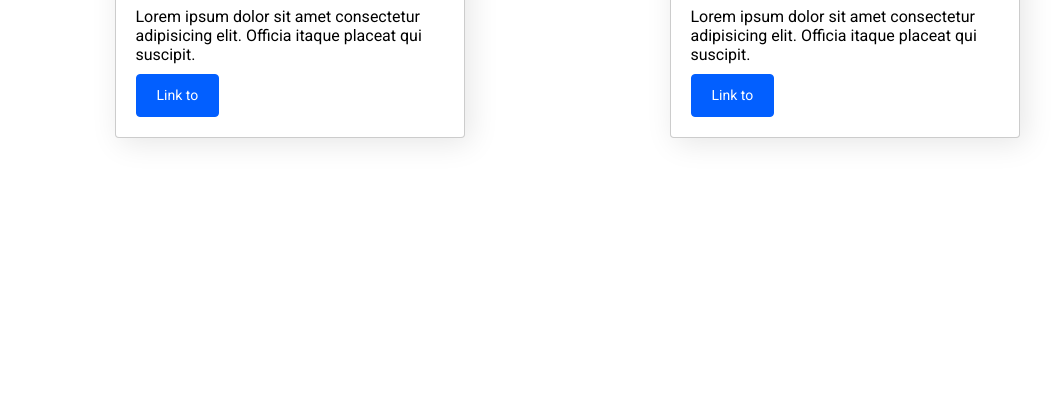
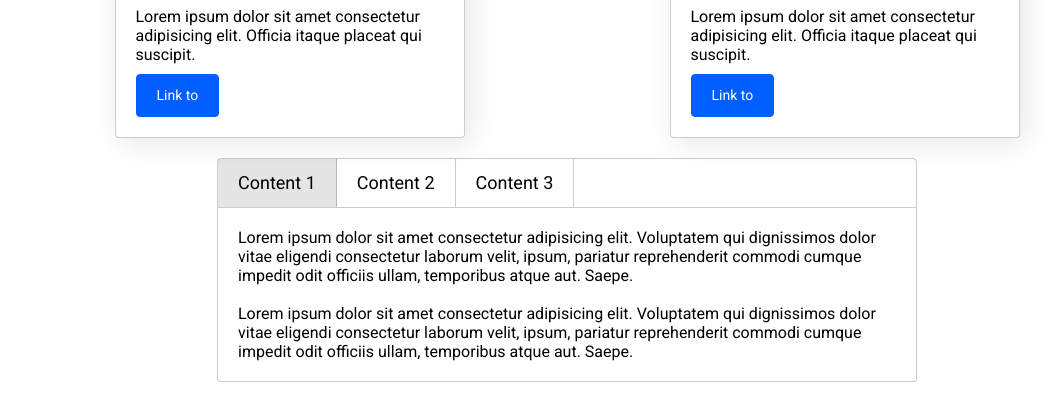
Before and after one commit to korzinmark/js_ui_library, a website: page src/index.html in a window 1280 px wide. Shown: the part 396-816 px from the top of the page, without its empty margins (73-1129 px from the left). Drawn offline with nearby package versions, Linux system fonts and the light colour scheme; files that its build step writes are made by us from their sources; files whose address does not match are found by name.

Commit message:
Creating tabs component

```diff
--- a/src/index.html
+++ b/src/index.html
@@ -90,9 +90,39 @@
             </div>
         </div>
 
+        <!-- Tabs -->
+        <div class="tab mt-20 block-center">
+            <div class="tab-panel" data-tabpanel>
+                <div class="tab-item tab-item--active">Content 1</div>
+                <div class="tab-item">Content 2</div>
+                <div class="tab-item">Content 3</div>
+            </div>
+            <div class="tab-content tab-content--active">
+                Lorem ipsum dolor sit amet consectetur adipisicing elit. Voluptatem qui dignissimos dolor vitae eligendi consectetur laborum velit, ipsum, pariatur reprehenderit commodi cumque impedit odit officiis ullam, temporibus atque aut. Saepe.
+                <br> <br>
+                Lorem ipsum dolor sit amet consectetur adipisicing elit. Voluptatem qui dignissimos dolor vitae eligendi consectetur laborum velit, ipsum, pariatur reprehenderit commodi cumque impedit odit officiis ullam, temporibus atque aut. Saepe.
+            </div>
+            <div class="tab-content">
+                Lorem ipsum dolor sit amet consectetur adipisicing elit. Voluptatem qui dignissimos dolor vitae eligendi consectetur laborum velit, ipsum, pariatur reprehenderit commodi cumque impedit odit officiis ullam, temporibus atque aut. Saepe.
+                <br> <br>
+                Lorem ipsum dolor sit amet consectetur adipisicing elit. Voluptatem qui dignissimos dolor vitae eligendi consectetur laborum velit, ipsum, pariatur reprehenderit commodi cumque impedit odit officiis ullam, temporibus atque aut. Saepe.
+                <br> <br>
+                Lorem ipsum dolor sit amet consectetur adipisicing elit. Voluptatem qui dignissimos dolor vitae eligendi consectetur laborum velit, ipsum, pariatur reprehenderit commodi cumque impedit odit officiis ullam, temporibus atque aut. Saepe.
+            </div>
+            <div class="tab-content">
+                Lorem ipsum dolor sit amet consectetur adipisicing elit. Voluptatem qui dignissimos dolor vitae eligendi consectetur laborum velit, ipsum, pariatur reprehenderit commodi cumque impedit odit officiis ullam, temporibus atque aut. Saepe.
+            </div>
+        </div>
+
+
     </div>
 
-    </div>
+    <br>
+    <br>
+    <br>
+    <br>
+    <br>
+    <br>
 
     <script src='script.js'></script>
 </body>
--- /dev/null
+++ b/src/js/lib/components/tab.js
@@ -0,0 +1,19 @@
+import $ from '../core';
+
+$.prototype.tab = function() {
+    for (let i = 0; i < this.length; i++) {
+        $(this[i]).click(() => {
+            $(this[i])
+                .addClass('tab-item--active')
+                .siblings()
+                .removeClass('tab-item--active')
+                .closest('.tab')
+                .find('.tab-content')
+                .removeClass('tab-content--active')
+                .eq($(this[i]).index())
+                .addClass('tab-content--active');
+        });
+    }
+};
+
+$('[data-tabpanel] .tab-item').tab();
--- a/src/js/lib/lib.js
+++ b/src/js/lib/lib.js
@@ -7,5 +7,6 @@ import './modules/actions';
 import './modules/effects';
 import './components/dropdown';
 import './components/modal';
+import './components/tab';
 
 export default $;
--- /dev/null
+++ b/src/sass/components/tab.scss
@@ -0,0 +1,30 @@
+.tab {
+    max-width: 700px;
+    &-panel {
+        display: flex;
+        width: 100%;
+        min-height: 50px;
+        border: 1px solid rgba(0,0,0, .2);
+        border-radius: 4px 4px 0 0;
+    }
+    &-item {
+        font-size: 18px;
+        line-height: 27px;
+        padding: 10px 20px;
+        border-right: 1px solid rgba(0,0,0, .2);
+        cursor: pointer;
+        &--active {
+            background-color: rgba(0,0,0, .1);
+        }
+    }
+    &-content {
+        display: none;
+        padding: 20px;
+        border: 1px solid rgba(0,0,0, .2);
+        border-top: none;
+        border-radius: 0 0 4px 4px;
+        &--active {
+            display: block;
+        }
+    }
+}
--- a/src/sass/components/ui.scss
+++ b/src/sass/components/ui.scss
@@ -2,3 +2,4 @@
 @import './dropdown.scss';
 @import './card.scss';
 @import './modal.scss';
+@import './tab.scss';
```
Also changed, not shown: dist/index.html, dist/script.js, dist/style.css, 1 other file.
